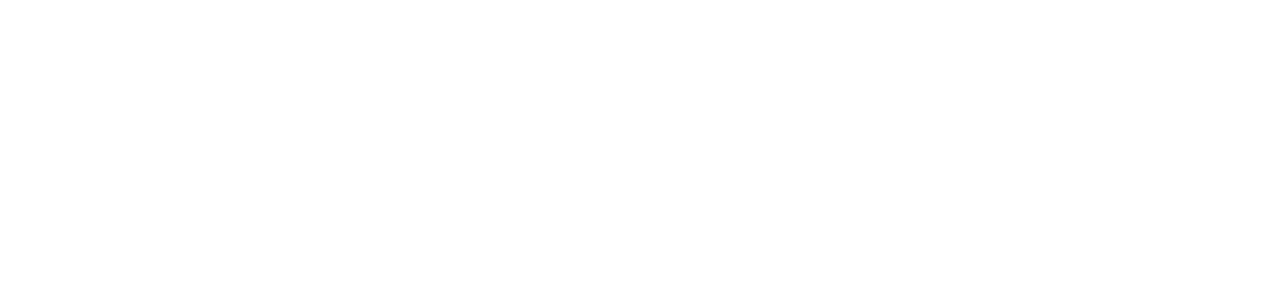
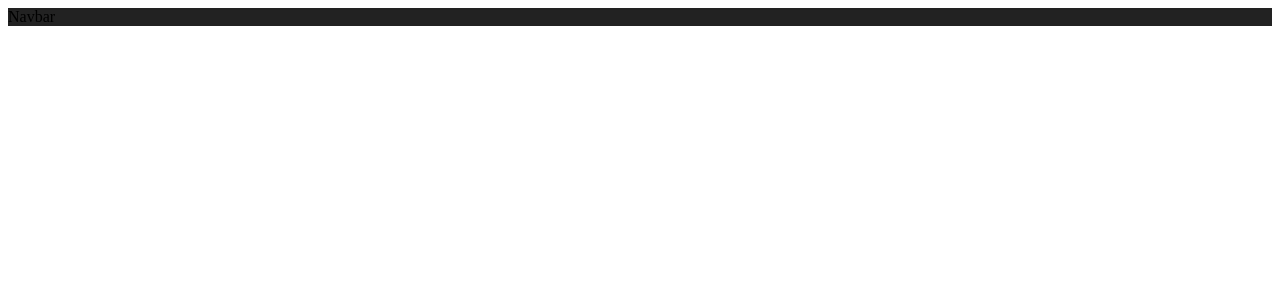
Before and after one commit to assaad-ali/netflix-clone, a React (Create React App) app: page / in a window 1280 px wide. Shown: the top 300 px of the page. Built offline with nearby package versions, Linux system fonts and the light colour scheme; a web font is replaced by a local one.

Commit message:
Create Navbar component

```diff
--- /dev/null
+++ b/src/components/navbar/Navbar.jsx
@@ -0,0 +1,11 @@
+import React from 'react'
+
+const Navbar = () => {
+  return (
+    <div>
+        Navbar
+    </div>
+  )
+}
+
+export default Navbar
--- a/src/home/Home.jsx
+++ b/src/home/Home.jsx
@@ -1,9 +1,10 @@
+import Navbar from "../components/navbar/Navbar";
 import "./home.scss";
 
 const Home = () => {
   return (
     <div class="home">
-
+        <Navbar/>
     </div>
   )
 }
```
Also changed, not shown: src/components/navbar/navbar.scss (added).
